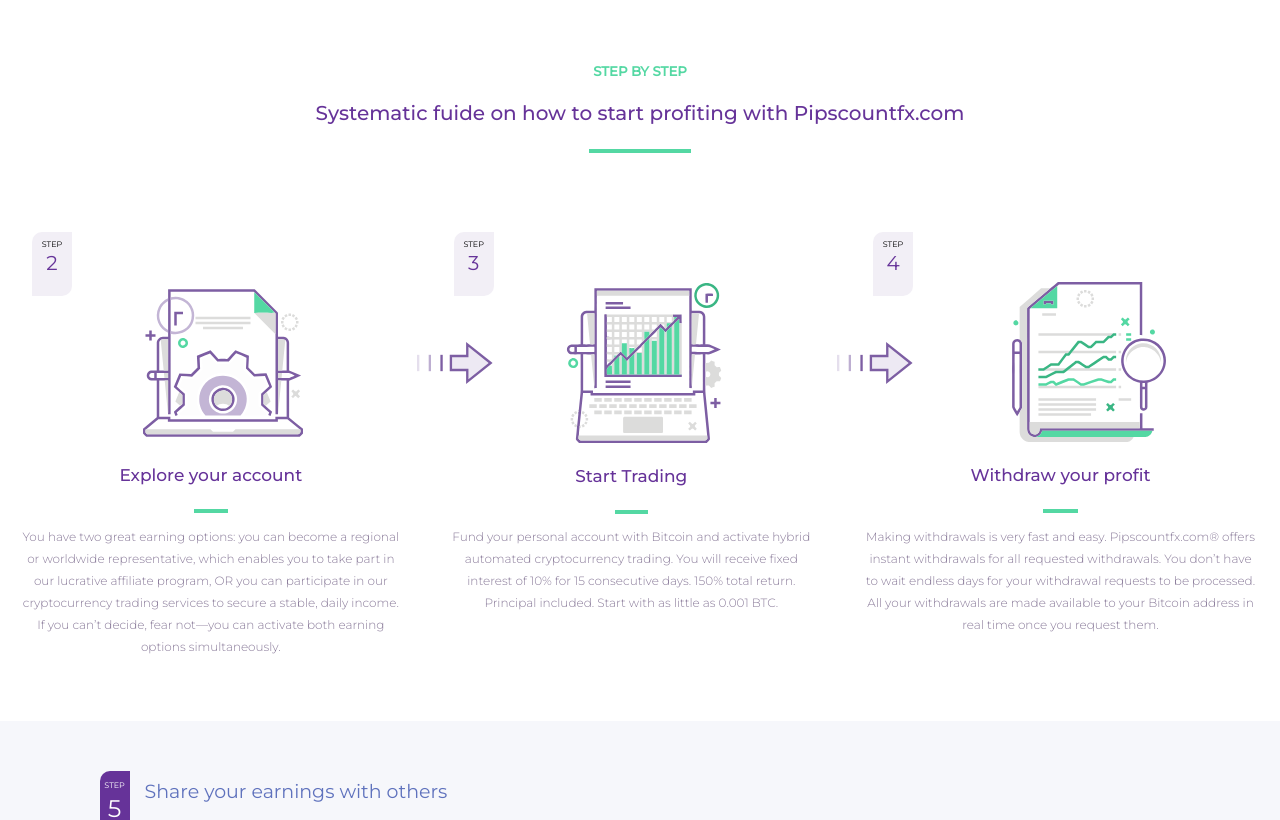
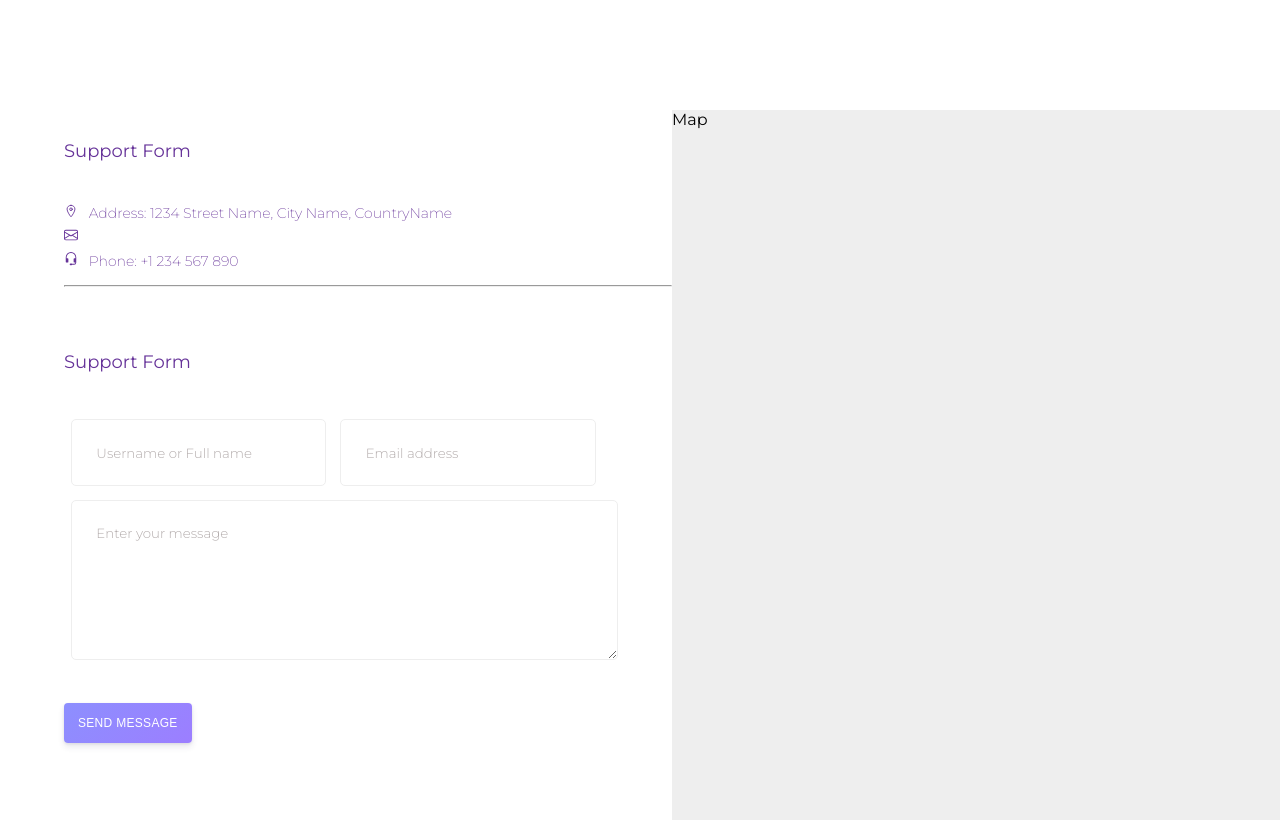
Before and after one commit to EbukaNweje/Availtrade-FrontEnd, a React (Create React App) app: page / in a window 1280 px wide. Shown: the part 400-1220 px from the top of the page. Built offline with nearby package versions, Linux system fonts and the light colour scheme.

Commit message:
Create contact component and style

```diff
--- a/src/App.css
+++ b/src/App.css
@@ -1,4 +1,4 @@
-*{
+* {
   margin: 0;
   padding: 0;
   box-sizing: border-box;
--- a/src/App.js
+++ b/src/App.js
@@ -1,9 +1,14 @@
-import GetStarted from './components/GetStarted';
+import './App.css';
+// import Faq from './components/Faq';
+import Contact from './components/Contact';
+// import GetStarted from './components/GetStarted';
 
 function App() {
   return (
     <div>
-      <GetStarted />
+      {/* <Faq /> */}
+      {/* <GetStarted /> */}
+      <Contact />
     </div>
   );
 }
--- /dev/null
+++ b/src/components/Contact.css
@@ -0,0 +1,128 @@
+.contact {
+  background-image: linear-gradient(28deg, #639, #5f72bd);
+  padding: 10% 0 6% 5%;
+}
+
+.contact > h5 {
+  margin-top: 0;
+  font-weight: 500;
+  font-size: 11px;
+  color: #54d8a3;
+  line-height: 35px;
+  text-transform: uppercase;
+}
+
+.contact_h1 {
+  color: #fff;
+  margin-bottom: 6%;
+  font-weight: 300;
+}
+
+.map {
+  background: #eee;
+  height: 30vh;
+  width: 100%;
+}
+
+.support_form {
+  text-align: center;
+}
+
+.support_form > h4 {
+  font-weight: 400;
+  font-size: 18px;
+  line-height: 28px;
+  color: #639;
+  padding-bottom: 6%;
+  padding-top: 10%;
+}
+
+.support_form > p {
+  font-weight: 200;
+  font-size: 14px;
+  line-height: 24px;
+  color: #639;
+}
+
+.support_form > hr {
+  font-size: 1px;
+  color: rgb(255, 255, 255);
+  margin: 3% 33px 0 33px;
+}
+
+.form-control {
+  padding: 4%;
+  width: 42%;
+  border: 1px solid #eee;
+  border-radius: 5px;
+  font-family: "Montserrat", sans-serif;
+  margin: 7px;
+}
+
+.textarea {
+  width: 90%;
+  min-height: 160px;
+}
+
+::placeholder {
+  color: rgb(180, 173, 173);
+  font-weight: 300;
+}
+
+.sbmt {
+  background: linear-gradient(
+    135deg,
+    rgba(141, 143, 254, 1) 0,
+    rgba(156, 126, 255, 1) 100%
+  );
+  color: #fff !important;
+  height: 40px;
+  margin-bottom: 10%;
+  padding: 0 14px;
+  box-shadow: 0 4px 6px rgb(50 50 93 / 11%), 0 1px 3px rgb(0 0 0 / 8%);
+  border-radius: 4px;
+  font-size: 12px;
+  font-weight: 500;
+  text-transform: uppercase;
+  letter-spacing: 0.025em;
+  border: 0;
+  margin-top: 32px;
+}
+
+.faq_h3 {
+  color: #857fe9;
+  font-size: 15px;
+  font-weight: 300;
+  line-height: 23px;
+  padding-bottom: 18px;
+}
+
+@media (min-width: 768px) {
+.flex-cont {
+  display: flex;
+  justify-content: space-between;
+  flex-direction: row-reverse;
+  align-items: center;
+  flex-wrap: wrap;
+  margin-top: 10%;
+  padding-left: 5%;
+}
+
+.support_form {
+  width: 50%;
+  text-align: start;
+}
+
+.support_form > hr {
+  margin: 2% 0 10% 0;
+}
+
+.support_form > h4 {
+  padding-top: 0;
+}
+
+.map {
+  height: 90vh;
+  width: 50%;
+}
+}
--- /dev/null
+++ b/src/components/Contact.js
@@ -0,0 +1,65 @@
+import React from "react";
+import "./Contact.css";
+import "./GetStarted.css";
+import { IoLocationOutline } from "react-icons/io5";
+import { BsEnvelope } from "react-icons/bs";
+import { BsHeadset } from "react-icons/bs";
+
+const Contact = () => {
+  return (
+    <div>
+      <section className="contact">
+        <h5>24/7 support one touch away</h5>
+        <h1 className="contact_h1">Contact Us</h1>
+        <hr className="open_acct_hr" />
+      </section>
+
+      <div className="flex-cont">
+        <section className="map">Map</section>
+
+        <section className="support_form">
+          <h4>Support Form</h4>
+          <p className="support_form_parag">
+            <IoLocationOutline />
+            &nbsp;&nbsp; Address: 1234 Street Name, City Name, CountryName
+            <br />
+            <BsEnvelope />
+            <br />
+            <BsHeadset />
+            &nbsp;&nbsp; Phone: +1 234 567 890
+          </p>
+          <hr />
+
+          <h4>Support Form</h4>
+          <form>
+            <div className="form-group">
+              <input
+                type="text"
+                className="form-control"
+                id="name"
+                placeholder="Username or Full name"
+              />
+              <input
+                type="email"
+                className="form-control"
+                id="email"
+                placeholder="Email address"
+              />
+              <textarea
+                className="form-control textarea"
+                id="message"
+                rows="3"
+                placeholder="Enter your message"
+              ></textarea>
+            </div>
+
+            <input type="submit" value="Send message" class="sbmt" />
+          </form>
+          <div></div>
+        </section>
+      </div>
+    </div>
+  );
+};
+
+export default Contact;
```
